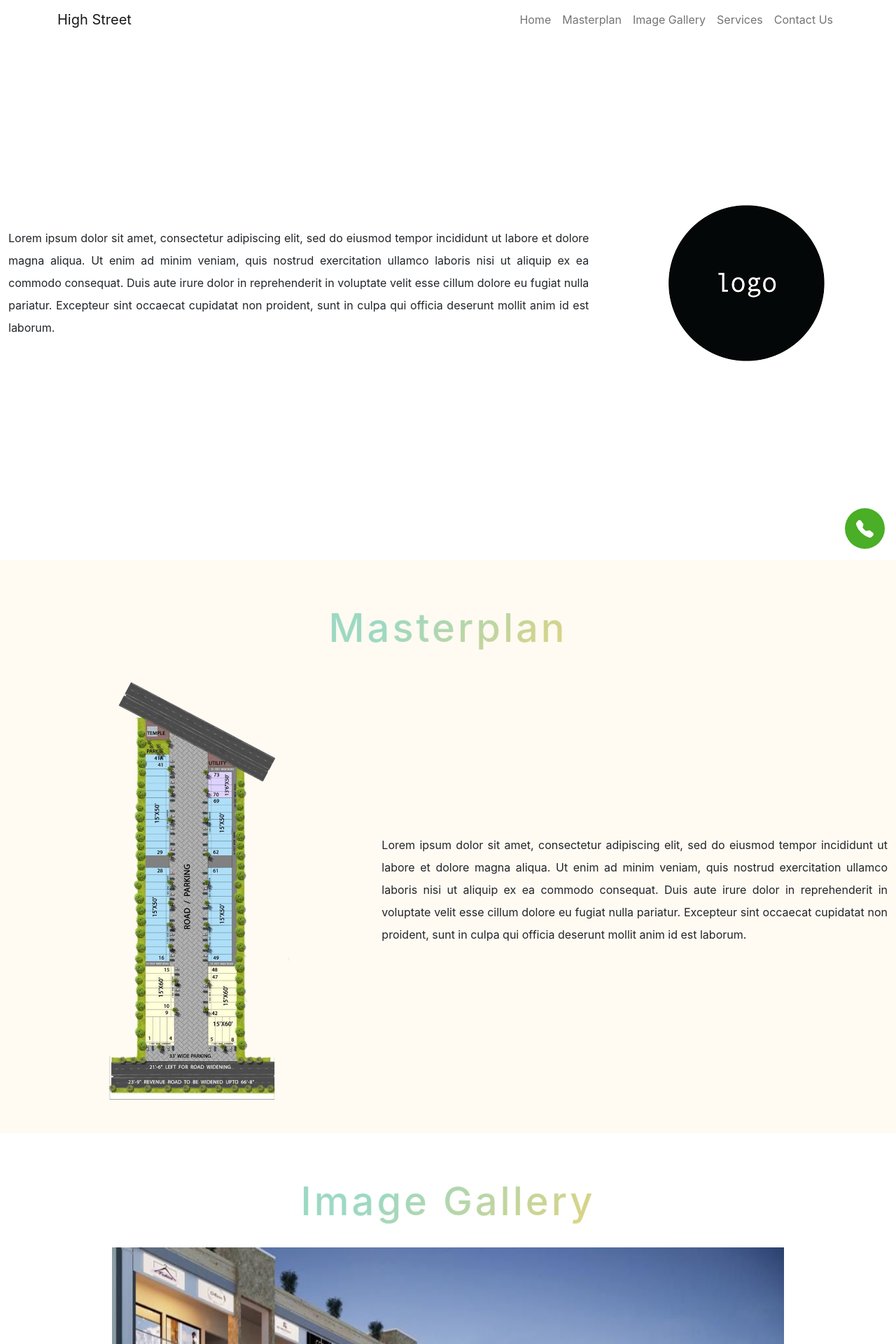
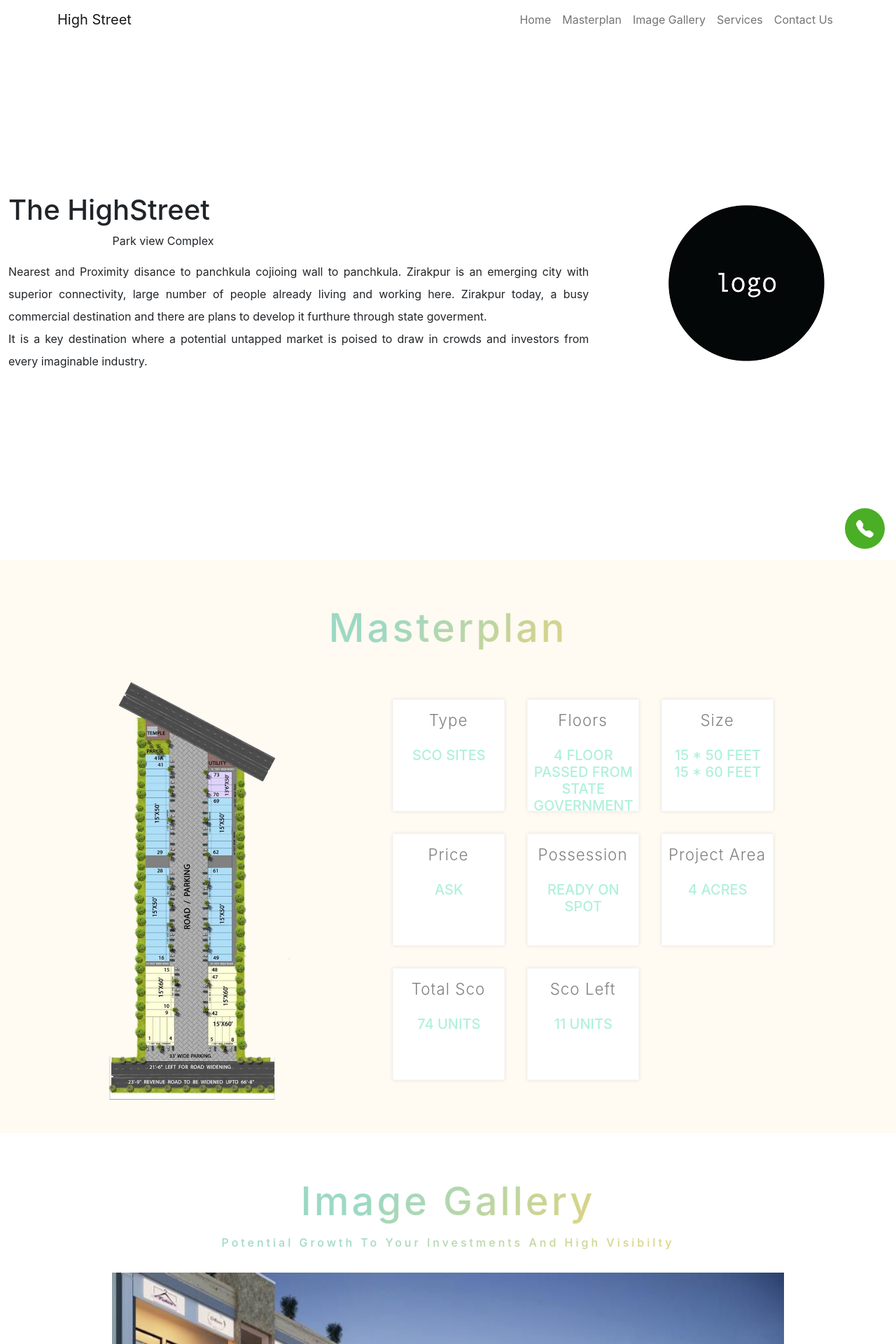
Before and after one commit to imanshu03/HighStreetWebApp, a Next.js app: page / in a window 1280 px wide. Shown: the top 1920 px of the page at 70% size. Built offline with nearby package versions, Linux system fonts and the light colour scheme.

Commit message:
design master plan

```diff
--- a/pages/Components/ComponentHeader.jsx
+++ b/pages/Components/ComponentHeader.jsx
@@ -2,7 +2,7 @@ import React, { useEffect, useContext, useRef } from 'react';
 import { ObserverContext } from '../../utils/ObserverContext';
 import { Row, Col } from 'react-bootstrap';
 
-const ComponentHeader = ({ heading }) => {
+const ComponentHeader = ({ heading, subheading }) => {
   const refHeader = useRef(null);
   const observer = useContext(ObserverContext);
 
@@ -19,9 +19,14 @@ const ComponentHeader = ({ heading }) => {
       data-func="show"
       data-classname="transition-left"
     >
-      <Col className="d-flex flex-row justify-content-center">
+      <Col className="d-flex flex-row justify-content-center" xs={12}>
         <h3 className="display-4 component-heading">{heading}</h3>
       </Col>
+      {subheading && (
+        <Col className="d-flex flex-row justify-content-center" xs={12}>
+          <h6 className="component-heading">{subheading}</h6>
+        </Col>
+      )}
     </Row>
   );
 };
--- a/pages/Components/Home.jsx
+++ b/pages/Components/Home.jsx
@@ -29,16 +29,25 @@ const Home = () => {
           xs={{ order: 'last', span: 12 }}
           sm={{ order: 'last', span: 12 }}
           md={{ order: 'first', span: 8 }}
-          className="d-flex align-items-center justify-content-center pt-2"
+          className="d-flex flex-column justify-content-center pt-2"
         >
+          <Row>
+            <h1>The HighStreet</h1>
+            <p>
+              &nbsp;&nbsp;&nbsp;&nbsp;&nbsp;&nbsp;&nbsp;&nbsp;&nbsp;&nbsp;&nbsp;&nbsp;&nbsp;&nbsp;&nbsp;&nbsp;&nbsp;&nbsp;&nbsp;&nbsp;&nbsp;&nbsp;&nbsp;&nbsp;&nbsp;&nbsp;&nbsp;&nbsp;&nbsp;&nbsp;&nbsp;&nbsp;&nbsp;Park
+              view Complex
+            </p>
+          </Row>
+
           <p className="lh-lg description">
-            Lorem ipsum dolor sit amet, consectetur adipiscing elit, sed do
-            eiusmod tempor incididunt ut labore et dolore magna aliqua. Ut enim
-            ad minim veniam, quis nostrud exercitation ullamco laboris nisi ut
-            aliquip ex ea commodo consequat. Duis aute irure dolor in
-            reprehenderit in voluptate velit esse cillum dolore eu fugiat nulla
-            pariatur. Excepteur sint occaecat cupidatat non proident, sunt in
-            culpa qui officia deserunt mollit anim id est laborum.
+            Nearest and Proximity disance to panchkula cojioing wall to
+            panchkula. Zirakpur is an emerging city with superior connectivity,
+            large number of people already living and working here. Zirakpur
+            today, a busy commercial destination and there are plans to develop
+            it furthure through state goverment.
+            <br></br>
+            It is a key destination where a potential untapped market is poised
+            to draw in crowds and investors from every imaginable industry.
           </p>
         </Col>
         <Col
--- a/pages/Components/ImageCrousel.jsx
+++ b/pages/Components/ImageCrousel.jsx
@@ -11,23 +11,23 @@ import Image4 from '../../assets/masterCrousefour.jpeg';
 const imageData = [
   {
     image: Image1,
-    heading: 'First slide',
-    description: 'Nulla vitae elit libero, a pharetra augue mollis interdum.',
+    heading: '',
+    description: '',
   },
   {
     image: Image2,
-    heading: 'Second slide',
-    description: 'Nulla vitae elit libero, a pharetra augue mollis interdum.',
+    heading: '',
+    description: '',
   },
   {
     image: Image3,
-    heading: 'Third slide',
-    description: 'Nulla vitae elit libero, a pharetra augue mollis interdum.',
+    heading: '',
+    description: '',
   },
   {
     image: Image4,
-    heading: 'Four slide',
-    description: 'Nulla vitae elit libero, a pharetra augue mollis interdum.',
+    heading: '',
+    description: '',
   },
 ];
 
@@ -43,7 +43,11 @@ const ImageCrousel = () => {
 
   return (
     <Container className="py-5 overflow-hidden" id="image-gallery" fluid>
-      <ComponentHeader heading="image gallery" />
+      <ComponentHeader
+        heading="image gallery"
+        subheading="potential growth to your investments and high visibilty"
+      />
+
       <Row>
         <Col
           className="d-flex flex-row justify-content-center h-100 transition-wrapper"
--- a/pages/Components/MasterPlan.jsx
+++ b/pages/Components/MasterPlan.jsx
@@ -1,7 +1,7 @@
 import React, { useContext, useEffect, useRef } from 'react';
 import Image from 'next/image';
 import { ObserverContext } from '../../utils/ObserverContext';
-import { Col, Container, Row } from 'react-bootstrap';
+import { Col, Container, Row, Nav } from 'react-bootstrap';
 import ComponentHeader from './ComponentHeader';
 import MasterImg from '../../assets/masterPlan.png';
 
@@ -37,22 +37,70 @@ const MasterPlan = () => {
             fill="responsive"
           />
         </Col>
-
         <Col
           xs={12}
           sm={12}
           md={7}
-          className="d-flex align-items-center justify-content-center pt-2"
+          className="d-flex align-items-center justify-content-center flex-column pt-2"
         >
-          <p className="lh-lg description">
-            Lorem ipsum dolor sit amet, consectetur adipiscing elit, sed do
-            eiusmod tempor incididunt ut labore et dolore magna aliqua. Ut enim
-            ad minim veniam, quis nostrud exercitation ullamco laboris nisi ut
-            aliquip ex ea commodo consequat. Duis aute irure dolor in
-            reprehenderit in voluptate velit esse cillum dolore eu fugiat nulla
-            pariatur. Excepteur sint occaecat cupidatat non proident, sunt in
-            culpa qui officia deserunt mollit anim id est laborum.
-          </p>
+          <Row className="w-100 d-flex flex-row flex-wrap">
+            <div className="masterPlan__desc__parent">
+              <div className="masterPlan__desc content-wrapper d-flex flex-column border border-light">
+                <p>Type</p>
+                <h5>SCO Sites</h5>
+              </div>
+            </div>
+            <div className="masterPlan__desc__parent">
+              <div className="masterPlan__desc content-wrapper d-flex flex-column border border-light">
+                <p>Floors</p>
+                <h5>4 Floor Passed from state Government</h5>
+              </div>
+            </div>
+            <div className="masterPlan__desc__parent">
+              <div className="masterPlan__desc content-wrapper d-flex flex-column border border-light">
+                <p>Size</p>
+                <h5>
+                  15 * 50 feet <br></br>15 * 60 feet
+                </h5>
+              </div>
+            </div>
+            <div
+              className="masterPlan__desc__parent"
+              onClick={() =>
+                document.getElementById('contact-us').scrollIntoView()
+              }
+            >
+              <div className="masterPlan__desc content-wrapper d-flex flex-column border border-light">
+                <p>Price</p>
+                <h5 className="masterPlan__askPrice">Ask</h5>
+              </div>
+            </div>
+            <div className="masterPlan__desc__parent">
+              <div className="masterPlan__desc content-wrapper d-flex flex-column border border-light">
+                <p>Possession</p>
+                <h5>Ready on spot</h5>
+              </div>
+            </div>
+
+            <div className="masterPlan__desc__parent">
+              <div className="masterPlan__desc content-wrapper d-flex flex-column border border-light">
+                <p>Project Area</p>
+                <h5>4 Acres</h5>
+              </div>
+            </div>
+            <div className="masterPlan__desc__parent">
+              <div className="masterPlan__desc content-wrapper d-flex flex-column border border-light">
+                <p>Total Sco</p>
+                <h5>74 units</h5>
+              </div>
+            </div>
+            <div className="masterPlan__desc__parent">
+              <div className="masterPlan__desc content-wrapper d-flex flex-column border border-light">
+                <p>Sco Left</p>
+                <h5>11 units</h5>
+              </div>
+            </div>
+          </Row>
         </Col>
       </Row>
     </Container>
--- a/styles/MasterPlan.scss
+++ b/styles/MasterPlan.scss
@@ -5,3 +5,101 @@
     max-height: 600px !important;
   }
 }
+
+// .masterPlan__desc {
+//   width: 10rem !important;
+//   height: 10rem !important;
+//   background-color: #fff;
+// }
+
+// .masterPlan__desc > p {
+//   font-size: 1rem;
+//   color: gray;
+//   letter-spacing: 1px;
+// }
+
+// .masterPlan__askPrice {
+//   text-decoration: underline;
+// }
+
+// .masterPlan__desc > h5 {
+//   text-align: center;
+//   margin-top: 15px;
+//   color: #aff1da;
+// }
+
+.masterPlan__desc__parent {
+  box-shadow: 0 0 5px rgba(0, 0, 0, 0.1);
+  transition: 0.4s all ease-out;
+  cursor: pointer;
+  box-sizing: border-box !important;
+  padding: 0 !important;
+  background-color: #f9ea8f;
+  background-image: linear-gradient(315deg, #f9ea8f 0%, #aff1da 74%);
+  display: flex;
+  align-items: center;
+  justify-content: center;
+  width: 10rem !important;
+  height: 10rem !important;
+  margin: 1rem !important;
+
+  .content-wrapper {
+    height: 100%;
+    width: 100%;
+    margin: 0;
+    box-sizing: border-box !important;
+    background-color: white;
+    transition: 0.4s all ease-out;
+    padding: 1rem 0;
+
+    h5 {
+      margin-top: 1.5rem;
+      text-align: center;
+      color: #aff1da;
+      font-weight: 500;
+      line-height: 1.2;
+      text-transform: uppercase;
+    }
+    p {
+      margin: 0;
+      width: 99%;
+      text-align: center;
+      letter-spacing: 1px;
+      font-size: 1.4rem;
+      font-weight: 300;
+      line-height: 1.2;
+      color: gray;
+      text-transform: capitalize;
+    }
+
+    .masterPlan__askPrice {
+      transition: 0.4s all ease-out;
+    }
+  }
+}
+
+@media screen and (max-width: 768px) {
+  .masterPlan__desc__parent {
+    box-shadow: 0 0 10px rgba(0, 0, 0, 0.1);
+    transform: scale(1.04);
+
+    .content-wrapper {
+      transform: scale(0.97);
+    }
+  }
+}
+
+@media (hover: hover) {
+  .masterPlan__desc__parent:hover {
+    transform: scale(1.04);
+    box-shadow: 0 0 10px rgba(0, 0, 0, 0.1);
+
+    .content-wrapper {
+      transform: scale(0.97);
+
+      .masterPlan__askPrice {
+        text-decoration: underline;
+      }
+    }
+  }
+}
```
